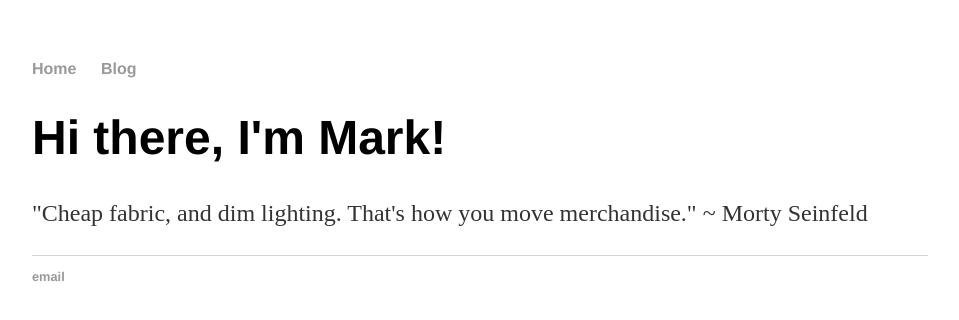
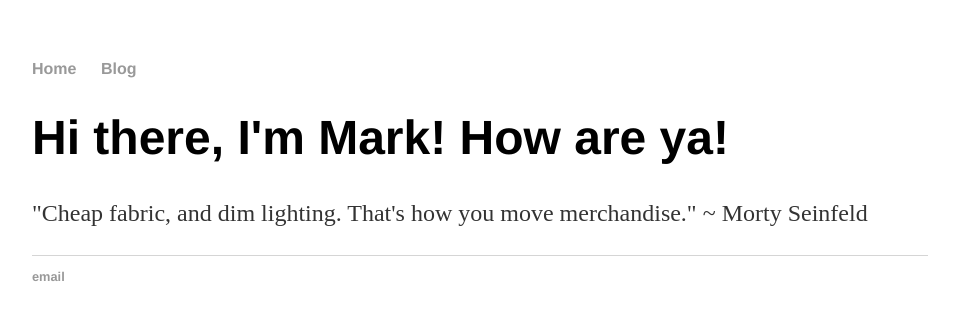
Before and after one commit to markjasonstanton/markjasonstanton.github.io, a Jekyll site: the page built from index.html, in a window 1280 px wide. Shown: the top 320 px of the page, without its empty margins (160-1119 px from the left). Built offline with Jekyll 4.4.1, drawn with Linux system fonts in a browser that asks for light colours.

Commit message:
Index edit

```diff
--- a/index.html
+++ b/index.html
@@ -3,6 +3,6 @@ layout: default
 title: Mark Jason Stanton
 ---
 <div class="blurb">
-        		<h1>Hi there, I'm Mark!</h1>
+        		<h1>Hi there, I'm Mark! How are ya!</h1>
 				<p>"Cheap fabric, and dim lighting. That's how you move merchandise." ~ Morty Seinfeld </p>
 </div><!-- /.blurb -->
```
